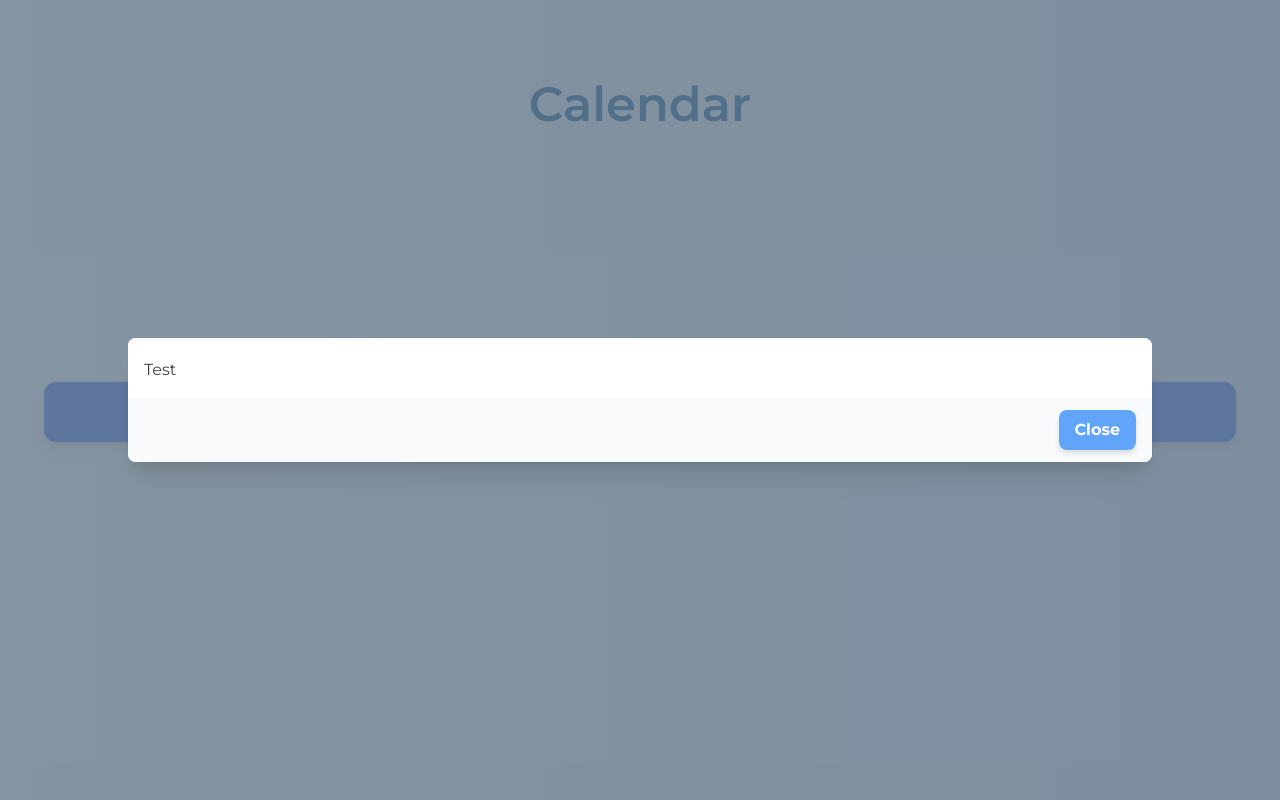
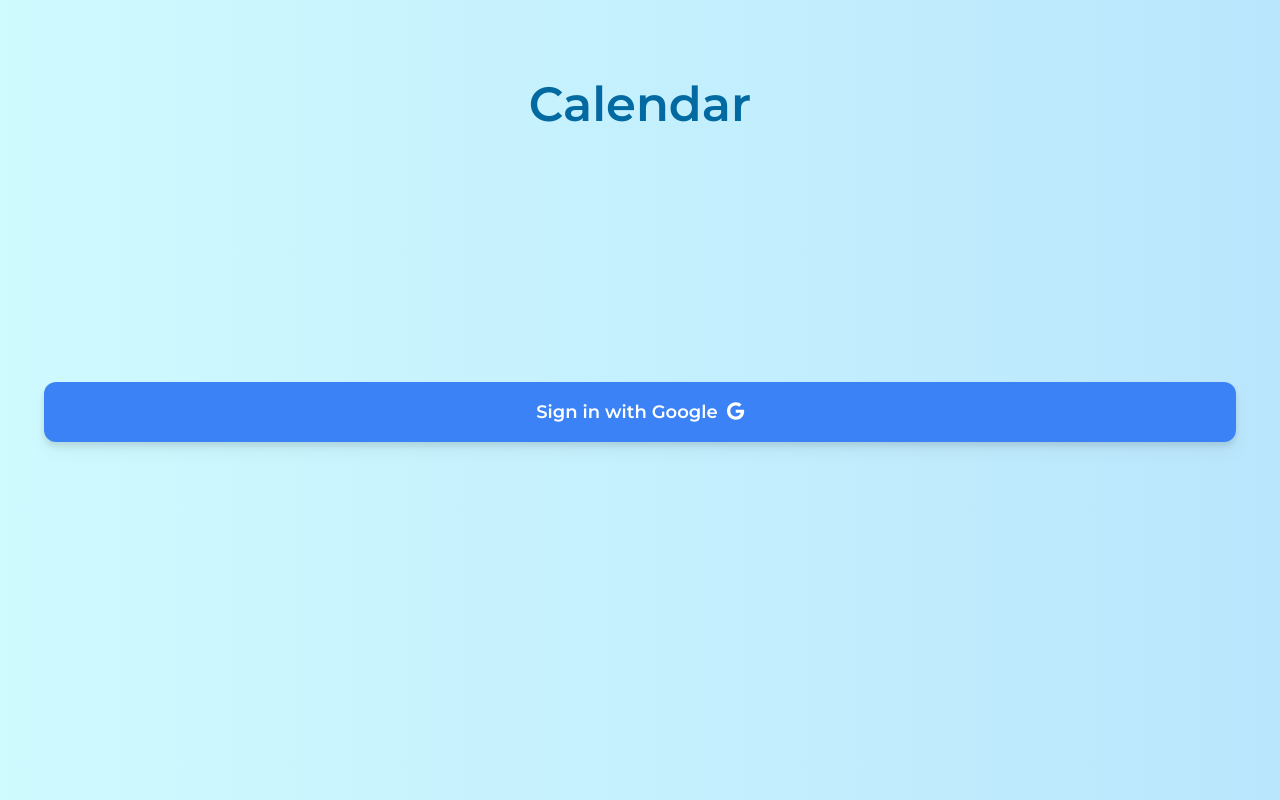
Before and after one commit to NotVeryAsh/Calendar, a Next.js app in the folder frontend/: page / in a window 1280 px wide. Built offline with nearby package versions, Linux system fonts and the light colour scheme.

Commit message:
Remove unused modal components, adjust todo message in login controller, add onclick to button, add default close button to modal footer

```diff
--- a/frontend/src/app/components/Button.jsx
+++ b/frontend/src/app/components/Button.jsx
@@ -1,7 +1,7 @@
-export default function Button({children})
+export default function Button({onClick, children})
 {
     return (
-        <button type="button" className="flex bg-blue-400 py-2 px-4 rounded-lg font-bold text-white drop-shadow-md">
+        <button onClick={onClick} type="button" className="flex bg-blue-400 py-2 px-4 rounded-lg font-bold text-white drop-shadow-md">
             {children}
         </button>
     )
--- a/frontend/src/app/components/Modal.jsx
+++ b/frontend/src/app/components/Modal.jsx
@@ -1,3 +1,5 @@
+import Button from "@/app/components/Button";
+
 export default function Modal({hidden=true, children}) {
 
     const hiddenClass = hidden ? "hidden": ""
@@ -20,10 +22,16 @@
 
 }
 
-const Footer = ({children}) => {
+const Footer = ({setModalHidden, children}) => {
     return (
         <div className="flex bg-gray-50 px-4 py-3 items-end flex-row-reverse">
-            {children}
+            { children ? (
+                children
+            ): (
+                <Button onClick={() => {setModalHidden(true)}}>
+                    Close
+                </Button>
+            )}
         </div>
     )
 }
--- a/frontend/src/app/components/ModalContent.jsx
+++ /dev/null
@@ -1,13 +0,0 @@
-export default function ModalContent() {
-    return (
-        <div className="mt-3 text-center sm:ml-4 sm:mt-0 sm:text-left">
-            <h3 className="text-base font-semibold text-gray-900" id="modal-title">Deactivate
-                account</h3>
-            <div className="mt-2">
-                <p className="text-sm text-gray-500">Are you sure you want to deactivate your
-                    account? All of your data will be permanently removed. This action
-                    cannot be undone.</p>
-            </div>
-        </div>
-    )
-}
--- a/frontend/src/app/components/ModalFooter.jsx
+++ /dev/null
@@ -1,12 +0,0 @@
-export default function ModalFooter() {
-    return (
-        <>
-            <button type="button"
-                    className="inline-flex w-full justify-center rounded-md bg-red-600 px-3 py-2 text-sm font-semibold text-white shadow-sm hover:bg-red-500 sm:ml-3 sm:w-auto">Deactivate
-            </button>
-            <button type="button"
-                    className="mt-3 inline-flex w-full justify-center rounded-md bg-white px-3 py-2 text-sm font-semibold text-gray-900 shadow-sm ring-1 ring-inset ring-gray-300 hover:bg-gray-50 sm:mt-0 sm:w-auto">Cancel
-            </button>
-        </>
-    )
-}
--- a/frontend/src/app/page.js
+++ b/frontend/src/app/page.js
@@ -43,16 +43,6 @@
                 Sign in with Google <FontAwesomeIcon icon={faGoogle} className={"ml-1"} />
             </button>
             <div>&nbsp;</div>
-            <Modal hidden={false}>
-                <Modal.Content>
-                    Test
-                </Modal.Content>
-                <Modal.Footer>
-                    <Button>
-                        Close
-                    </Button>
-                </Modal.Footer>
-            </Modal>
         </div>
     );
 }
```
Also changed, not shown: 1 other file (tests, documents, lock files or other folders).
